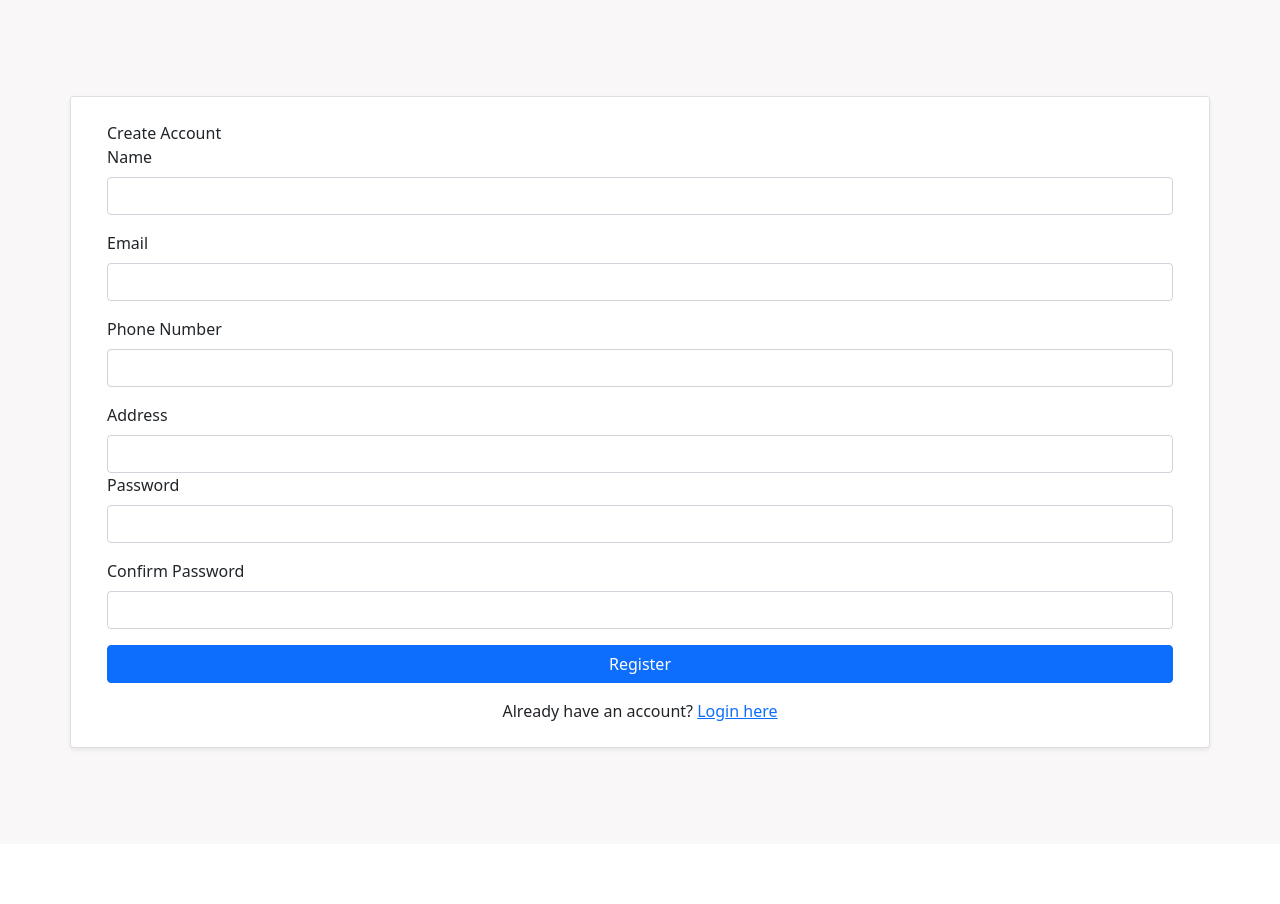
After one commit to wanajwa/CakeStudio, an ASP.NET Core app: template CakeStudio/Views/Account/Register.cshtml in a window 1280 px wide. The commit adds this page. Run offline with ASP.NET Core 8, Linux system fonts and the light colour scheme; the template is opened without the code that fills it, so the values that code supplies are empty; style sheets or scripts are compiled from the project's sources; some libraries are stand-ins or nearby versions.

Commit message:
add registration and login for customer

```diff
--- a/CakeStudio/Controllers/CakeOptionsController.cs
+++ b/CakeStudio/Controllers/CakeOptionsController.cs
@@ -303,5 +303,6 @@ namespace CakeStudio.Controllers
             }
             return RedirectToAction(nameof(Index), new { tab = "tiers" });
         }
+
     }
 }
--- a/CakeStudio/Models/User.cs
+++ b/CakeStudio/Models/User.cs
@@ -29,5 +29,9 @@ namespace CakeStudio.Models
         [Required]
         [StringLength(20)]
         public virtual string Role { get; set; } = string.Empty;
+        public virtual string GetRoleName()
+        {
+            return Role;
+        }
     }
 }
--- a/CakeStudio/Services/IUserService.cs
+++ b/CakeStudio/Services/IUserService.cs
@@ -5,5 +5,6 @@ namespace CakeStudio.Services
     public interface IUserService
     {
         Response Login(string email, string password);
+        Response Register(User user, string password);
     }
 }
--- /dev/null
+++ b/CakeStudio/Views/Account/Register.cshtml
@@ -0,0 +1,58 @@
+@model CakeStudio.ViewModels.RegisterViewModel
+@{
+	ViewData["Title"] = "Customer Registration";
+
+}
+
+<div class="container mt-5 mb-5">
+	<div class="row justify-content-center"
+		<div class="col-md-7 col-lg-6">
+
+			<div class="card shadow-sm">
+				<div class="card-body p-4"
+
+					<h2 class="text-center mb-4">Create Account</h2>
+					<form asp-controller="Account"
+					asp-action="Register"
+					method="post">
+						<div class="form-group mb-3">
+							<label asp-for="Name" class="form-label"></label>
+							<input asp-for="Name" class="form-control" />
+							<span asp-validation-for="Name" class="text-danger"></span>
+						</div>
+						<div class="form-group mb-3">
+							<label asp-for="Email" class="form-label"></label>
+							<input asp-for="Email" class="form-control" />
+							<span asp-validation-for="Email" class="text-danger"></span>
+						</div>
+						<div class="form-group mb-3">
+							<label asp-for="PhoneNumber" class="form-label">
+								Phone Number
+							</label>
+							<input asp-for="PhoneNumber" class="form-control" />
+							<span asp-validation-for="PhoneNumber" class="text-danger"></span>
+						</div>
+						<div class="form-group mb-3">
+							<label asp-for="Address" class="form-label"></label>
+							<input asp-for="Address" class="form-control" />
+							<span asp-validation-for="Address" class="text-danger"></span>
+						<div class="form-group mb-3">
+							<label asp-for="Password" class="form-label"></label>
+							<input asp-for="Password" type="password" class="form-control" />
+							<span asp-validation-for="Password" class="text-danger"></span>
+						</div>
+						<div class="form-group mb-3">
+							<label asp-for="ConfirmPassword" class="form-label">
+								Confirm Password
+							</label>
+							<input asp-for="ConfirmPassword" type="password" class="form-control" />
+							<span asp-validation-for="ConfirmPassword" class="text-danger"></span>
+						</div>
+						<button type="submit" class="btn btn-primary w-100">Register</button>
+			</div>
+			</form>
+			<div class="text-center mt-3">
+				Already have an account? <a asp-controller="Account" asp-action="Login">Login here</a>
+			</div>
+		</div>
+</div>
--- a/CakeStudio/Views/Shared/_Layout.cshtml
+++ b/CakeStudio/Views/Shared/_Layout.cshtml
@@ -31,6 +31,9 @@
                 <!-- Navigation at top -->
                 <nav class="nav flex-column px-3">
 
+                    @if (User.IsInRole("Baker"))
+                    {
+                        <!-- Baker Dashboard -->
                         <a class="nav-link sidebar-link @(currentController == "Home" ? "active" : "")"
                            asp-controller="Home"
                            asp-action="Index">
@@ -38,22 +41,36 @@
                             Dashboard
                         </a>
 
+                        <!-- Manage Cakes -->
                         <a class="nav-link sidebar-link @(currentController == "Cake" ? "active" : "")"
                            asp-controller="Cake"
                            asp-action="Index">
                             <i class="bi bi-cake2 me-3"></i>
                             Cakes
                         </a>
+
+                        <!-- Manage Cake Options -->
                         <a class="nav-link sidebar-link @(currentController == "CakeOptions" ? "active" : "")"
                            asp-controller="CakeOptions"
                            asp-action="Index">
-
                             <i class="bi bi-sliders me-3"></i>
                             Cake Options
+                        </a>
+                    }
 
+                    else if (User.IsInRole("Customer"))
+                {
+                <!-- Customer Home -->
+                <a class="nav-link sidebar-link @(currentController == "Home" ? "active" : "")"
+                   asp-controller="Home"
+                   asp-action="Index">
+                    <i class="bi bi-house me-3"></i>
+                    Home
                 </a>
+                }
 
                 </nav>
+
 
                 <!-- Logout at bottom -->
 
```
Also changed, not shown: CakeStudio/Controllers/AccountController.cs (+58 -5 lines), CakeStudio/Models/Baker.cs (added, +12 -0 lines), CakeStudio/Models/Customer.cs (added, +12 -0 lines), CakeStudio/Services/UserService.cs (+62 -0 lines), CakeStudio/ViewModels/RegisterViewModel.cs (added, +35 -0 lines), CakeStudio/Views/Account/CustomerLogin.cshtml (added, +38 -0 lines), CakeStudio/Views/Account/Login.cshtml (+11 -2 lines). Lines whose indentation alone changed are shown as unchanged.
